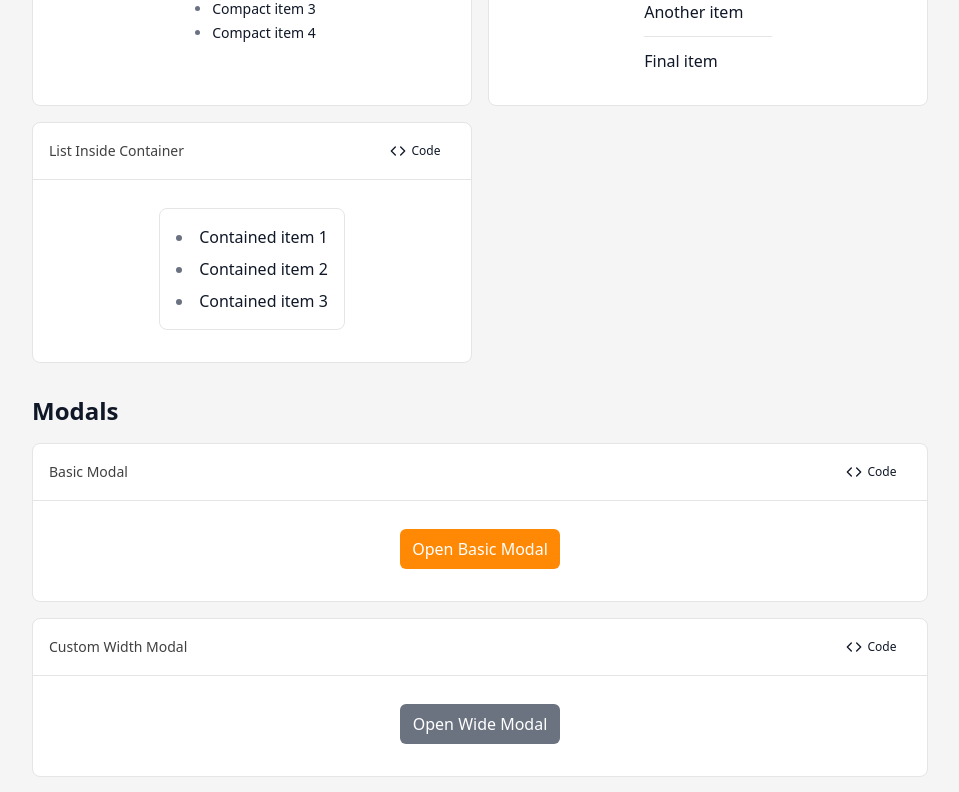
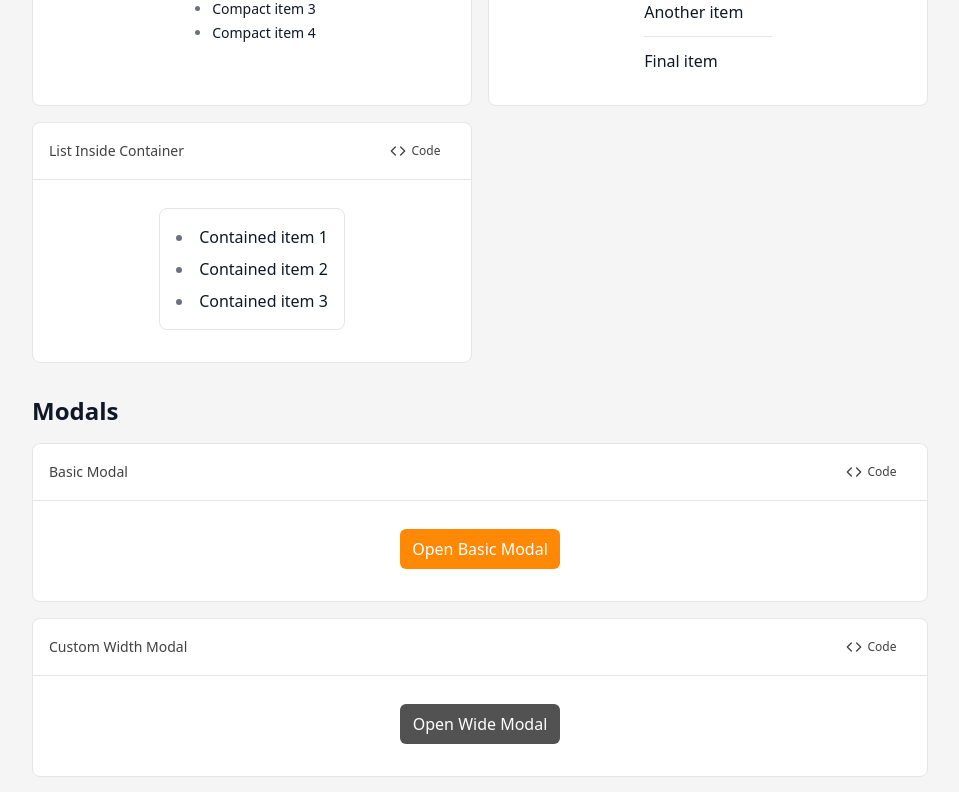
Before and after one commit to travierm/argus, a SvelteKit app: page /components in a window 1280 px wide. Shown: the part 1300-2092 px from the top of the page, without its empty margins (160-1119 px from the left). Built offline with nearby package versions, Linux system fonts and the light colour scheme.

Commit message:
chore: more design updates

```diff
--- a/src/app.css
+++ b/src/app.css
@@ -8,32 +8,41 @@
 
 @custom-variant dark (&:where(.dark, .dark *));
 
-:root {
-	--color-primary: oklch(75% 0.183 55.934);
-}
-
 @theme {
 	--color-scheme: light dark;
+
+	/* Brand colors */
+	--color-primary: oklch(75% 0.183 55.934);
+	--color-primary-dark: oklch(65% 0.183 55.934);
+	--color-secondary: #525252; /* neutral-600 */
+	--color-secondary-dark: #737373; /* neutral-500 */
+
+	/* GitHub Dark theme colors - for diff viewer consistency */
+	--color-gh-canvas-default: #0d1117;
+	--color-gh-canvas-subtle: #161b22;
+	--color-gh-border-default: #30363d;
+	--color-gh-border-muted: #21262d;
+
+	/* Text colors */
+	--color-gh-fg-default: #e6edf3;
+	--color-gh-fg-muted: #8b949e;
+	--color-gh-fg-subtle: #6e7681;
+	--color-gh-fg-onEmphasis: #f0f6fc;
+
+	/* Accent colors */
+	--color-gh-accent-fg: #58a6ff;
+	--color-gh-accent-emphasis: #1f6feb;
+	--color-gh-success-fg: #3fb950;
+	--color-gh-danger-fg: #f85149;
+	--color-gh-attention-fg: #f0883e;
+
+	/* Success/danger backgrounds */
+	--color-gh-success-emphasis: #238636;
+	--color-gh-success-emphasis-hover: #2ea043;
 }
 
 @layer base {
 	* {
-		@apply border-neutral-200/70 dark:border-white/5;
+		@apply border-neutral-300/70 dark:border-white/5;
 	}
 }
-
-.text-primary {
-	@apply text-orange-400;
-}
-
-.border-primary {
-	@apply border-orange-400;
-}
-
-.hover-bg {
-	@apply hover:bg-neutral-200/70 dark:hover:bg-[#21262d];
-}
-
-.icon-sm {
-	@apply h-5 w-5;
-}
--- a/src/lib/components/review/FileExplorer/FileExplorer.svelte
+++ b/src/lib/components/review/FileExplorer/FileExplorer.svelte
@@ -58,7 +58,7 @@
 	<!-- Header -->
 	<div class="border-b p-2">
 		<div class="mb-2 flex items-center justify-between">
-			<h2 class="text-sm font-semibold text-[#f0f6fc]">Files</h2>
+			<h2 class="text-sm font-semibold text-gh-fg-onEmphasis">Files</h2>
 		</div>
 
 		<div class="relative">
@@ -69,12 +69,12 @@
 				type="text"
 				placeholder="Search files..."
 				bind:value={searchQuery}
-				class="w-full rounded border py-1.5 pr-3 pl-9 text-sm text-[#f0f6fc] placeholder-[#6e7681] transition-colors focus:border-[#58a6ff] focus:outline-none"
+				class="w-full rounded border py-1.5 pr-3 pl-9 text-sm text-gh-fg-onEmphasis placeholder-gh-fg-subtle transition-colors focus:border-gh-accent-fg focus:outline-none"
 			/>
 		</div>
 
 		<div
-			class="mt-2 overflow-hidden text-xs text-nowrap text-ellipsis whitespace-nowrap text-[#6e7681]"
+			class="mt-2 overflow-hidden text-xs text-nowrap text-ellipsis whitespace-nowrap text-gh-fg-subtle"
 		>
 			{filteredFiles.length}
 			{filteredFiles.length === 1 ? 'file' : 'files'}
@@ -104,7 +104,7 @@
 	/* Style for fuzzysort highlights */
 	:global(b) {
 		background-color: rgba(88, 166, 255, 0.3);
-		color: #58a6ff;
+		color: var(--color-gh-accent-fg);
 		font-weight: 600;
 	}
 </style>
--- a/src/lib/components/review/FileHeader.svelte
+++ b/src/lib/components/review/FileHeader.svelte
@@ -16,7 +16,7 @@
 <button
 	class="flex w-full cursor-pointer items-center gap-3 border-b border-none
         px-4 py-3 text-left transition-colors duration-150
-           hover:bg-[#1c2128]"
+           hover:bg-gh-canvas-subtle"
 	style="border-left: 4px solid {getDiffTypeColor(diff.type)}"
 	onclick={onToggle}
 	type="button"
@@ -51,10 +51,10 @@
 
 	<div class="flex shrink-0 gap-2 font-mono text-xs">
 		{#if stats.additions > 0}
-			<span class="font-semibold text-[#3fb950]">+{stats.additions}</span>
+			<span class="font-semibold text-gh-success-fg">+{stats.additions}</span>
 		{/if}
 		{#if stats.deletions > 0}
-			<span class="font-semibold text-[#f85149]">-{stats.deletions}</span>
+			<span class="font-semibold text-gh-danger-fg">-{stats.deletions}</span>
 		{/if}
 	</div>
 
--- a/src/lib/components/review/HunkDisplay.svelte
+++ b/src/lib/components/review/HunkDisplay.svelte
@@ -13,7 +13,9 @@
 
 <div class="mb-0">
 	<!-- Add hunk header -->
-	<div class="border-t border-[#30363d] bg-[#1c2128] px-4 py-2 font-mono text-xs text-[#8b949e]">
+	<div
+		class="border-t border-gh-border-default bg-gh-canvas-subtle px-4 py-2 font-mono text-xs text-gh-fg-muted"
+	>
 		{hunk.content}
 	</div>
 
--- a/src/lib/components/review/ReviewTabs.svelte
+++ b/src/lib/components/review/ReviewTabs.svelte
@@ -26,8 +26,8 @@
 			<a
 				href="{baseUrl}/{tab.id}"
 				class="rounded-t-base inline-flex items-center gap-2 p-4 {currentTab === tab.id
-					? 'text-primary border-primary border-b-2'
-					: 'text-[#8b949e] hover:text-[#e6edf3]'}"
+					? 'border-b-2 border-primary text-primary'
+					: 'text-gh-fg-muted hover:text-gh-fg-default'}"
 				role="tab"
 				aria-controls={tab.id}
 				aria-selected={currentTab === tab.id}
--- a/src/lib/components/review/VirtualizedFileContent.svelte
+++ b/src/lib/components/review/VirtualizedFileContent.svelte
@@ -73,7 +73,7 @@
 				>
 					{#if item.type === 'hunk-header'}
 						<div
-							class="border-t border-[#30363d] bg-[#1c2128] px-4 py-2 font-mono text-xs text-[#8b949e]"
+							class="border-t border-gh-border-default bg-gh-canvas-subtle px-4 py-2 font-mono text-xs text-gh-fg-muted"
 						>
 							{item.hunk.content}
 						</div>
--- a/src/routes/(dashboard)/+page.svelte
+++ b/src/routes/(dashboard)/+page.svelte
@@ -10,14 +10,17 @@
 			<p class="card-title font-bold">Branch Activity</p>
 			<div class="card-body p-0">
 				<ul class="list-divided text-sm">
-					{#each data.activity as activity}
-						<li class="p-0 first:rounded-t-lg last:rounded-b-lg">
+					{#each data.activity as activity, index}
+						<li class="p-0">
 							<form method="POST" action="/review">
 								<input type="hidden" name="repo" value={activity.repo_name} />
 								<input type="hidden" name="branch" value={activity.branch} />
 								<button
 									type="submit"
-									class="grid w-full cursor-pointer grid-cols-[1fr_auto] gap-4 px-4 py-3 text-left transition-colors hover:bg-neutral-100 dark:hover:bg-neutral-700"
+									class="grid w-full cursor-pointer grid-cols-[1fr_auto] gap-4 px-4 py-3 text-left transition-colors hover:bg-neutral-100 dark:hover:bg-neutral-700 {index ===
+									0
+										? 'rounded-t-lg'
+										: ''} {index === data.activity.length - 1 ? 'rounded-b-lg' : ''}"
 								>
 									<div class="min-w-0">
 										<div class="truncate font-medium text-neutral-900 dark:text-white">
--- a/src/styles/buttons.css
+++ b/src/styles/buttons.css
@@ -66,54 +66,65 @@
 	}
 
 	.btn-secondary {
-		background-color: #6b7280;
+		background-color: var(--color-secondary);
 		color: white;
 
 		&:hover:not(:disabled) {
-			background-color: #4b5563;
+			background-color: color-mix(in srgb, var(--color-secondary) 85%, black);
 		}
 
 		&:focus-visible {
-			outline-color: #6b7280;
+			outline-color: var(--color-secondary);
+		}
+	}
+
+	.btn-secondary.dark {
+		background-color: var(--color-secondary-dark);
+
+		&:hover:not(:disabled) {
+			background-color: color-mix(in srgb, var(--color-secondary-dark) 85%, black);
 		}
 	}
 
 	.btn-success {
-		background-color: #10b981;
+		--btn-color: var(--color-green-500);
+		background-color: var(--btn-color);
 		color: white;
 
 		&:hover:not(:disabled) {
-			background-color: #059669;
+			background-color: color-mix(in srgb, var(--btn-color) 85%, black);
 		}
 
 		&:focus-visible {
-			outline-color: #10b981;
+			outline-color: var(--btn-color);
 		}
 	}
 
 	.btn-danger {
-		background-color: #ef4444;
+		--btn-color: var(--color-red-500);
+		background-color: var(--btn-color);
 		color: white;
 
 		&:hover:not(:disabled) {
-			background-color: #dc2626;
+			background-color: color-mix(in srgb, var(--btn-color) 85%, black);
 		}
 
 		&:focus-visible {
-			outline-color: #ef4444;
+			outline-color: var(--btn-color);
 		}
 	}
 
 	.btn-warning {
-		background-color: #f59e0b;
+		--btn-color: var(--color-amber-500);
+		background-color: var(--btn-color);
 		color: white;
 
 		&:hover:not(:disabled) {
-			background-color: #d97706;
+			background-color: color-mix(in srgb, var(--btn-color) 85%, black);
 		}
 
 		&:focus-visible {
-			outline-color: #f59e0b;
+			outline-color: var(--btn-color);
 		}
 	}
 
@@ -123,34 +134,17 @@
 		color: inherit;
 
 		&:hover:not(:disabled) {
-			background-color: rgba(0, 0, 0, 0.05);
-		}
-
-		:where(.dark, .dark *) & {
-			border-color: #d1d5db;
-			color: white;
-
-			&:hover:not(:disabled) {
-				background-color: rgba(255, 255, 255, 0.1);
-			}
+			@apply bg-neutral-200/70 dark:bg-white/10;
 		}
 	}
 
 	.btn-ghost {
 		background-color: transparent;
 		border-color: transparent;
-		color: inherit;
+		@apply text-neutral-700 dark:text-white;
 
 		&:hover:not(:disabled) {
-			background-color: rgba(0, 0, 0, 0.05);
-		}
-
-		:where(.dark, .dark *) & {
-			color: white;
-
-			&:hover:not(:disabled) {
-				background-color: rgba(255, 255, 255, 0.1);
-			}
+			@apply bg-neutral-200/70 dark:bg-white/10;
 		}
 	}
 
--- a/src/styles/lists.css
+++ b/src/styles/lists.css
@@ -29,7 +29,7 @@
 
 	/* List with dividers */
 	.list-divided {
-		@apply divide-y divide-neutral-200 space-y-0 dark:divide-neutral-700;
+		@apply space-y-0 divide-y divide-neutral-200 dark:divide-neutral-700;
 	}
 
 	.list-divided > li {
```
Also changed, not shown: src/lib/components/review/ChangeRow.svelte (+6 -6 lines), src/routes/(dashboard)/review/+page.svelte (+22 -20 lines), src/views/BranchReviewForm.svelte (+5 -5 lines).
